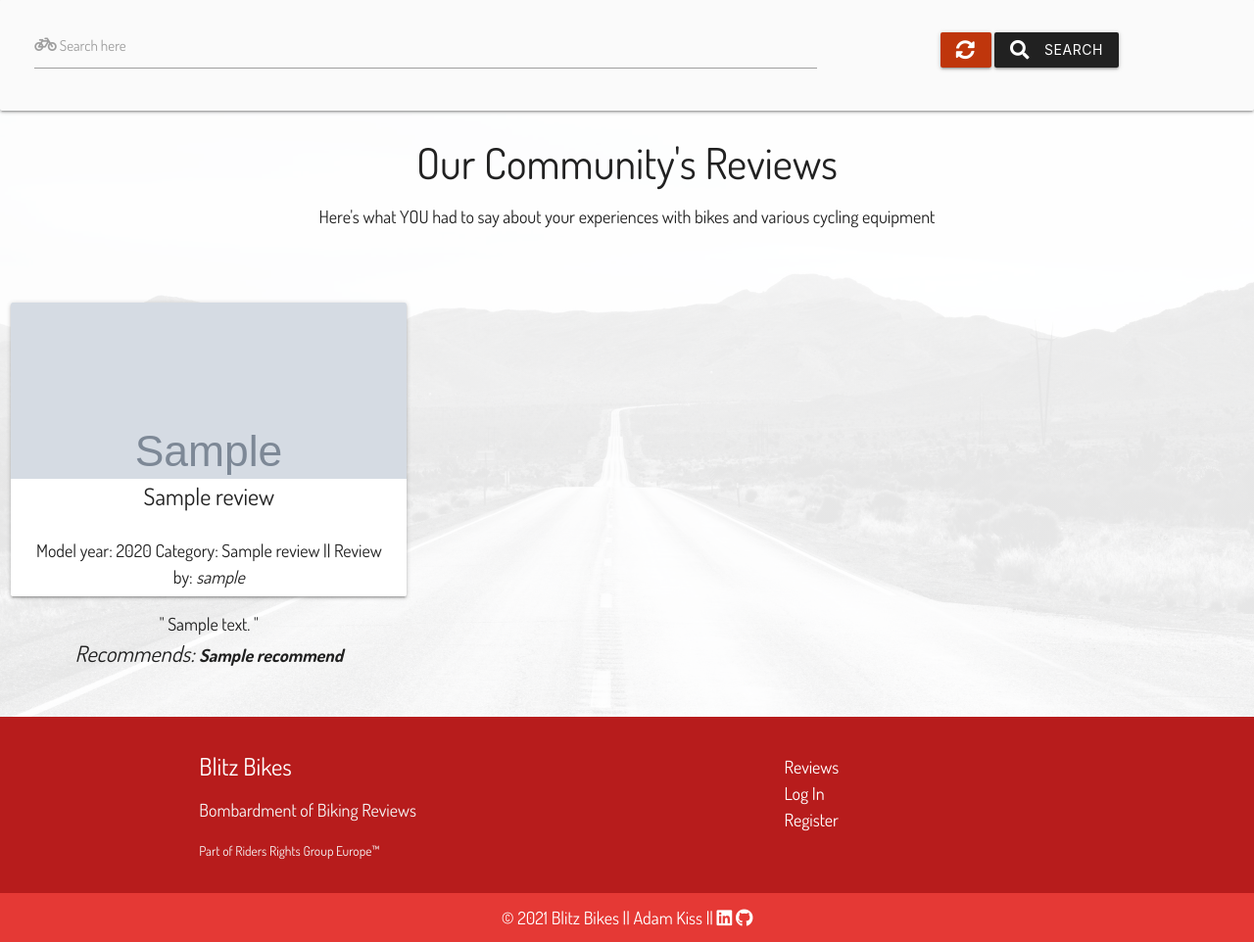
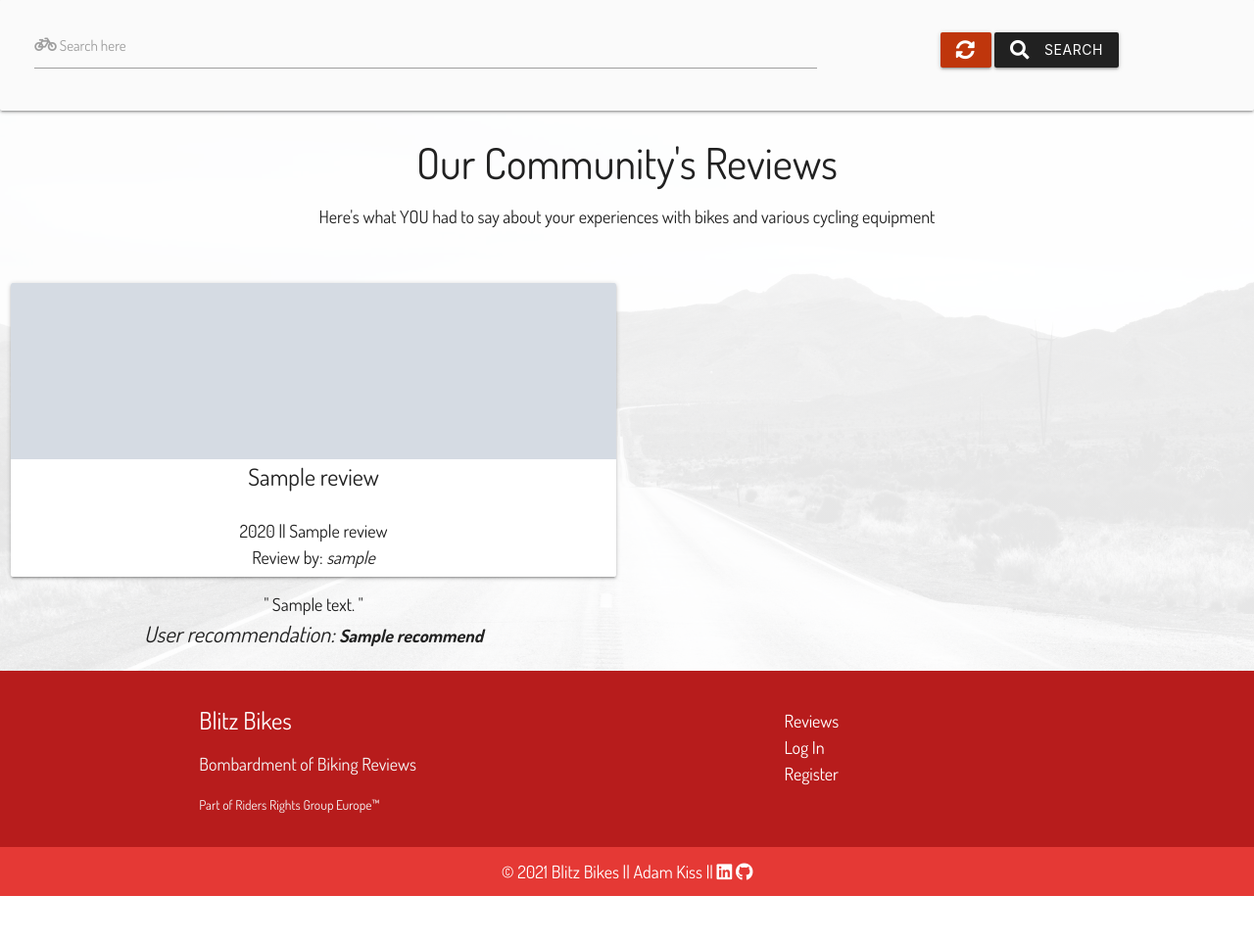
Before and after one commit to Adamsky94/Blitz_Bikes, a Flask app: page /search in a window 1280 px wide. Shown: the part 65-1027 px from the top of the page at 98% size. After the commit the page ends 980 px from the top, so only its background shows below. Run offline with Flask 2, Linux system fonts and the light colour scheme; grey boxes marked "Sample" are stand-in pictures; a database or web service that is not in the repository returns one stand-in record (values such as "Sample title"); some libraries are stand-ins or nearby versions; some web fonts are replaced.

Commit message:
Changed page layout

```diff
--- a/templates/reviews.html
+++ b/templates/reviews.html
@@ -1,7 +1,6 @@
 {% extends "base.html" %} {% block content %}
 
-<div class="row center p-b">
-    <div id="searchbox" class="row card-panel grey lighten-5">
+<div id="searchbox" class="row center p-b card-panel grey lighten-5">
     <form action="{{ url_for('search') }}" method="post" class="col s12">
         <div class="row valign-wrapper center-align">
             <div class="input-field col s12 m8">
@@ -22,11 +21,15 @@
     Here's what YOU had to say about your experiences with bikes and various cycling equipment
 </div>
 
+<div class="row center-align">
     {% for review in reviews %}
-    <div class="row center-align"></div>
-    <div class="col s12 m6 l4">
+    <div class="col s12 m6 l6">
         <div class="card small">
             <div class="card-image">
+                {% if session.user|lower == "admin"|lower %}
+                <a href="{{ url_for('delete_review', review_id=review._id) }}" class="btn-small red darken-4">Delete</a>
+                <a href="{{ url_for('edit_review', review_id=review._id) }}" class="btn-small light-blue darken-2">Edit</a>
+                {% endif %}
                 <!--Logic for checking image URL in review database-->
                 {% if review.image_url %}
                 <img data-zoomable src="{{ review.image_url }}" />
@@ -35,22 +38,19 @@
                 <img src="static/images/jpg/default_bike.jpg" />
                 {% endif %}
             </div>
+
             <span class="card-title">{{ review.bike_name }}</span>
+            <div></div>
             <div class="card-content">
-                Model year: {{ review.model_year }} Category: {{ review.category_name }} ||
+                {{ review.model_year }} || {{ review.category_name }}<br />
                 <span class="card-reviewer">Review by: <i>{{ review.username }}</i></span>
             </div>
         </div>
         <div class="bike-review">
-            " {{ review.bike_description }} "
-            <div class="recommend">Recommends: <span>{{ review.recommend}}</span></div>
+            " {{ review.bike_description }} "<br />
+            <div class="recommend">User recommendation: <span>{{ review.recommend }}</span></div>
         </div>
-        {% if session.user|lower == "admin"|lower %}
-        <a href="{{ url_for('delete_review', review_id=review._id) }}" class="btn-small red darken-4">Delete</a>
-        <a href="{{ url_for('edit_review', review_id=review._id) }}" class="btn-small light-blue darken-2">Edit</a>
-        {% endif %}
     </div>
-
     {% endfor %}
 </div>
 
--- a/templates/user_reviews.html
+++ b/templates/user_reviews.html
@@ -7,7 +7,7 @@
 {% for review in reviews %}
 {% if session.user|lower == review.username|lower %}
 <div class="row center-align">
-    <div class="col s12 m6 l4">
+    <div class="col s12 m3 l3">
         <div class="card small">
             <div class="card-image">
                 <!--Logic for checking image URL in review database-->
```
Lines whose indentation alone changed are shown as unchanged.
